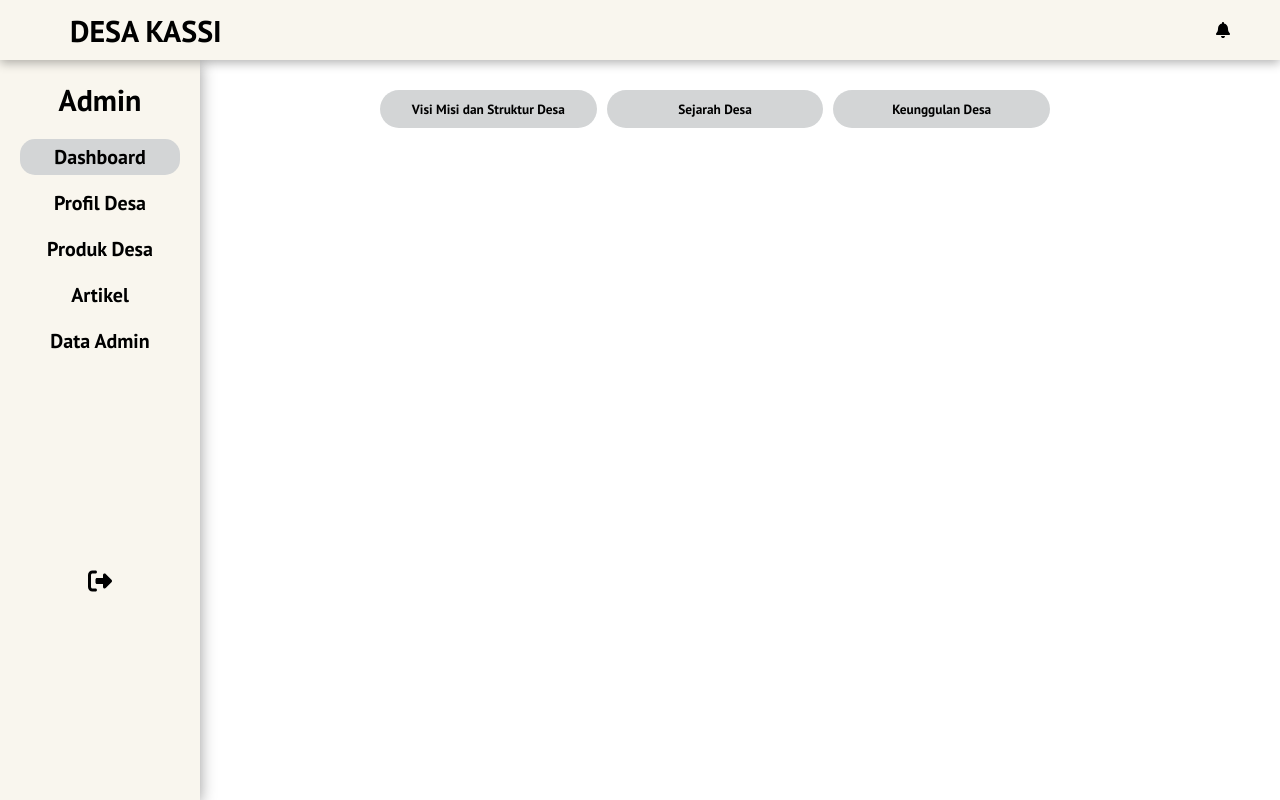
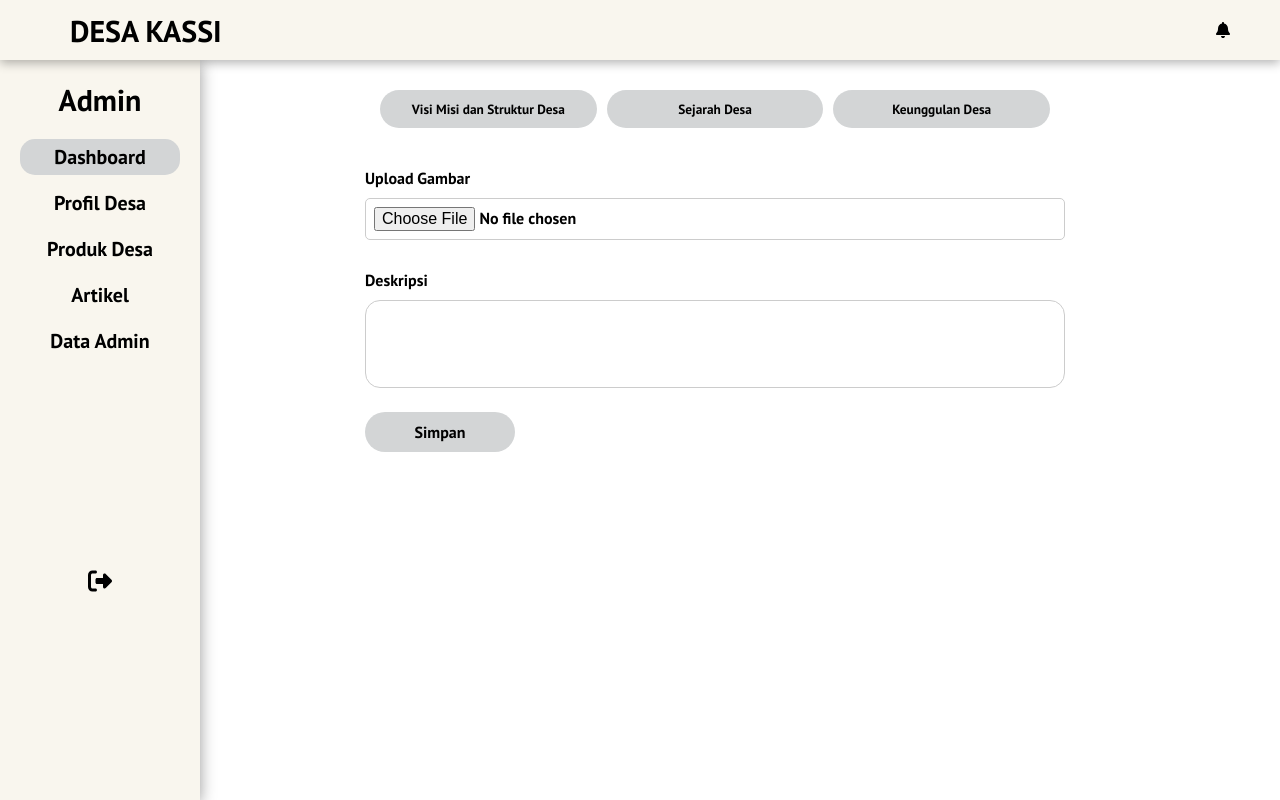
Before and after one commit to ammaru02/projek-magang, a React (Create React App) app in the folder client/: page /profildesaadmin in a window 1280 px wide. Both pictures are taken after a click on the button "Sejarah Desa". Built offline with nearby package versions, Linux system fonts and the light colour scheme; no server answers.

Commit message:
adminprofil

```diff
--- a/client/src/components/admin/profiladmin/AdminProfilDesa.js
+++ b/client/src/components/admin/profiladmin/AdminProfilDesa.js
@@ -169,7 +169,28 @@ export default function AdminProfilDesa() {
           <button type="submit">Simpan</button>
         </form>
       )}
-      {/* Tambahkan form untuk Sejarah Desa dan Keunggulan Desa di sini */}
+      {showSejarahForm && (
+        <form className="form-container">
+          <label htmlFor="gambar">Upload Gambar</label>
+          <input type="file" id="gambar" name="gambar" accept="image/*" />
+          <br />
+          <label htmlFor="sejarah">Deskripsi</label>
+          <textarea id="sejarah" name="sejarah" rows="4" cols="50"></textarea>
+          <br />
+          <button type="submit">Simpan</button>
+        </form>
+      )}
+      {showKeunggulanForm && (
+        <form className="form-container">
+          <label htmlFor="gambar">Upload Gambar</label>
+          <input type="file" id="gambar" name="gambar" accept="image/*" />
+          <br />
+          <label htmlFor="keunggulan">Deskripsi</label>
+          <textarea id="keunggulan" name="keunggulan" rows="4" cols="50"></textarea>
+          <br />
+          <button type="submit">Simpan</button>
+        </form>
+      )}
     </div>
   );
 }
```
